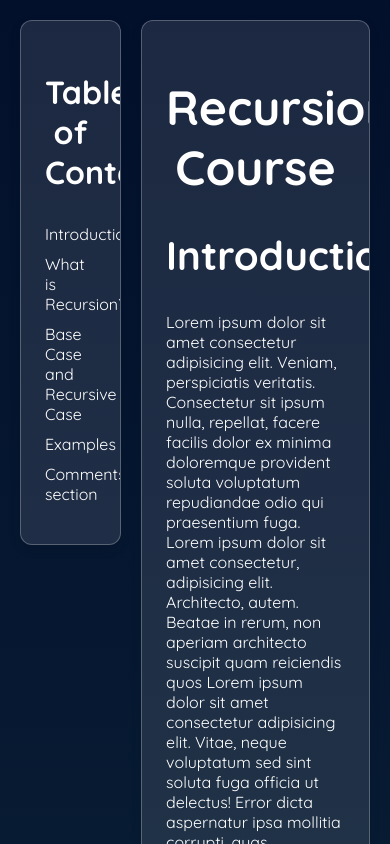
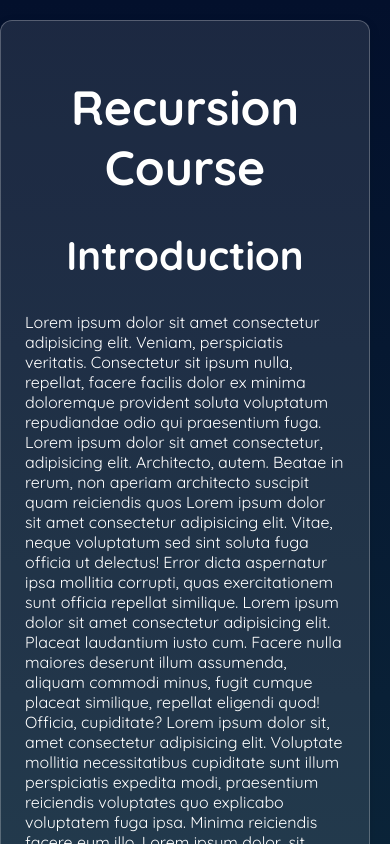
Before and after one commit to najkela/tshp, a React (Vite) app: page /courses/rekurzija in a window 390 px wide. Shown: the top 844 px of the page. Built offline with nearby package versions, Linux system fonts and the light colour scheme; no server answers; the database is empty.

Commit message:
Sređena responzivnost sajta

```diff
--- a/src/pages/Courses/RekurzijaKurs.css
+++ b/src/pages/Courses/RekurzijaKurs.css
@@ -13,6 +13,7 @@
     width: 20%;
     height: 100%;
     margin-left: 20px;
+    display: block;
 
     background-color: rgba(255, 255, 255, 0.1);
     border: 1px solid rgba(255, 255, 255, 0.25);
@@ -115,3 +116,13 @@
         transform: scaleY(0)
     }
 }
+
+@media screen and (max-width: 768px) {
+    .sidebar {
+      display: none;
+    }
+
+    .course-content{
+        width: 100%;
+    }
+  }
```
